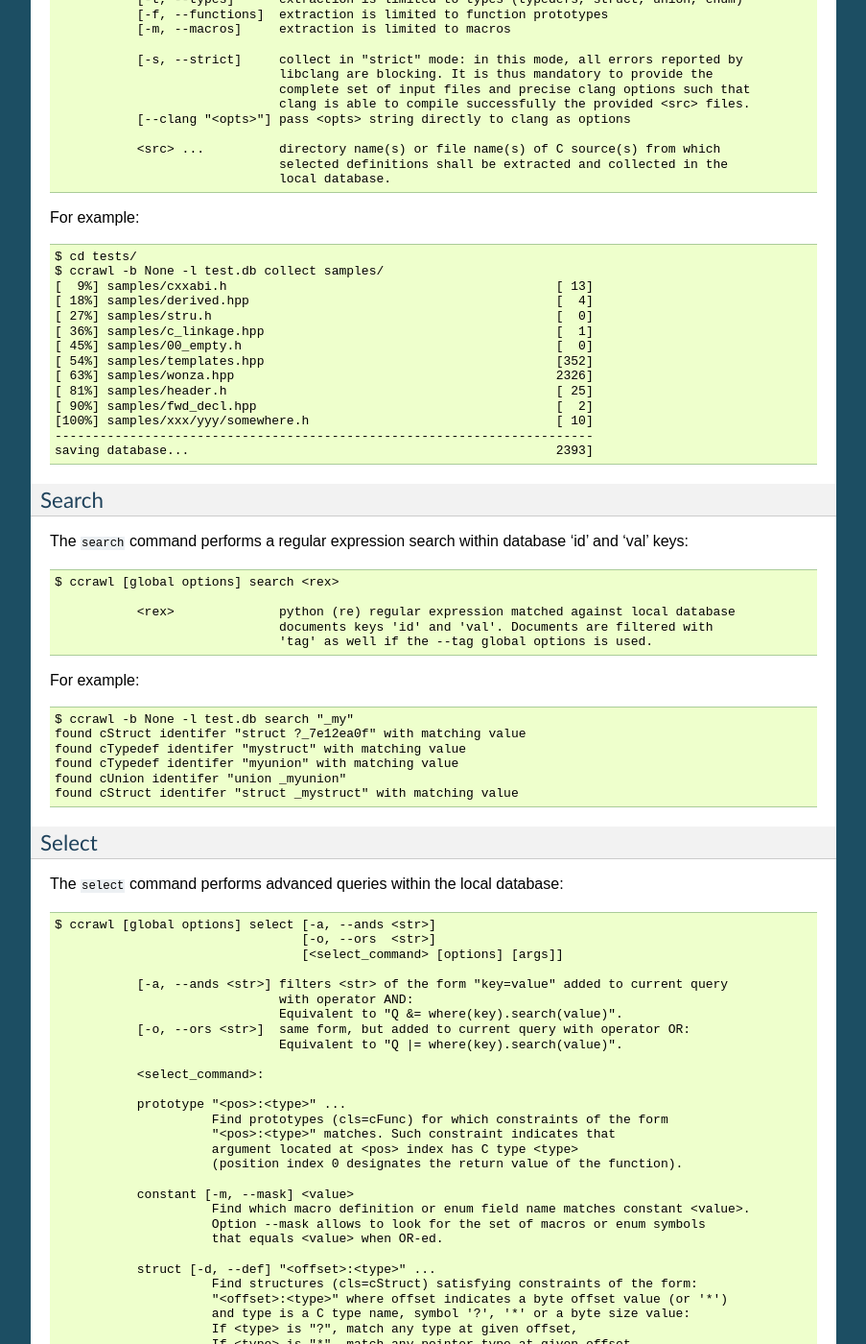
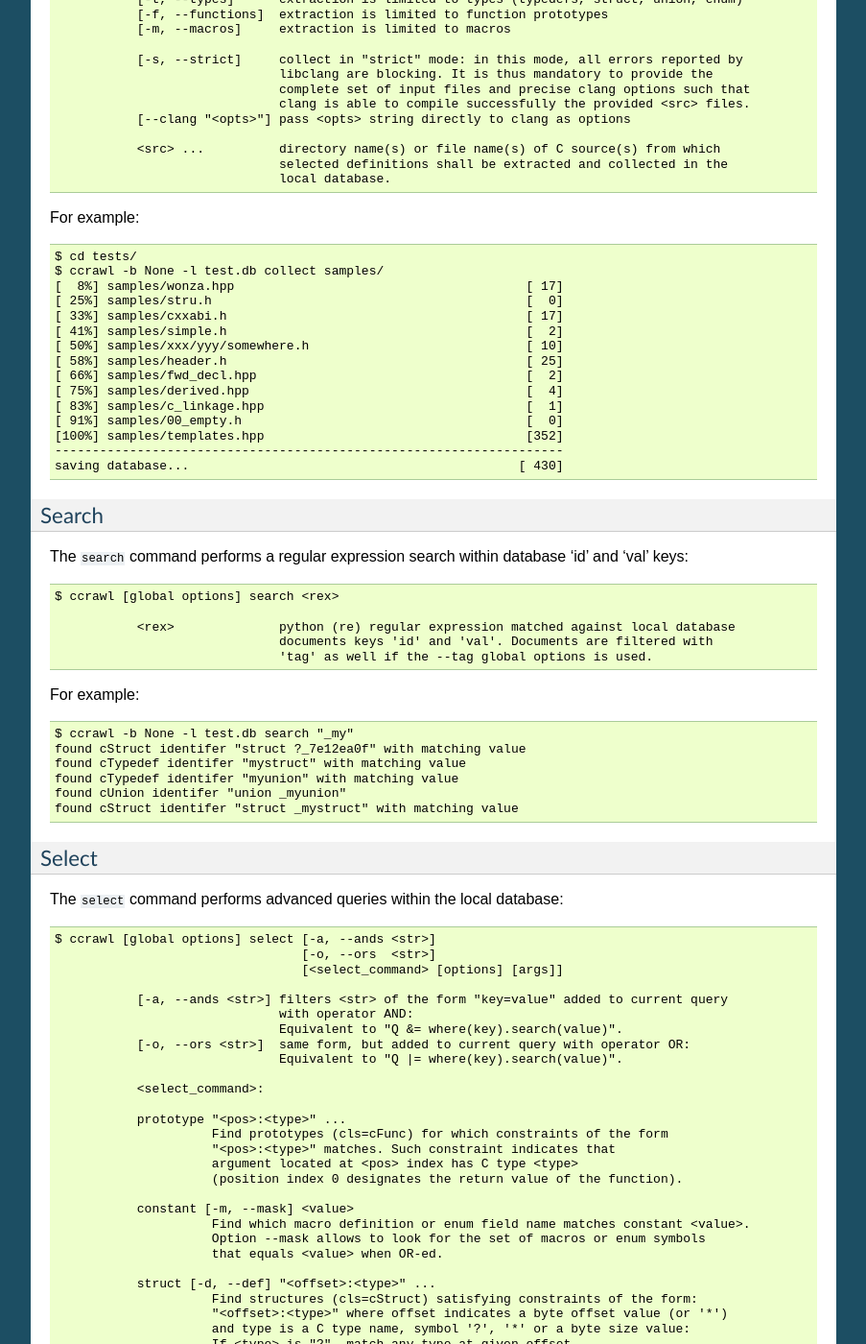
Before and after one commit to bdcht/ccrawl, a Sphinx documentation site: the page built from doc/usage.rst, in a window 1280 px wide and 1400 px high, scrolled down 1441 px. Shown: the whole window at 96% size, without its empty margins (198-1101 px from the left). Built offline with Sphinx 7.4.7, drawn with Linux system fonts in a browser that asks for light colours; pages that are not in the unit, such as notebooks, are missing from menus; some of the changed text lies outside the part shown.

Commit message:
fix info and update usage

```diff
--- a/doc/usage.rst
+++ b/doc/usage.rst
@@ -98,18 +98,19 @@ For example::
 
     $ cd tests/
     $ ccrawl -b None -l test.db collect samples/
-    [  9%] samples/cxxabi.h                                            [ 13]
-    [ 18%] samples/derived.hpp                                         [  4]
-    [ 27%] samples/stru.h                                              [  0]
-    [ 36%] samples/c_linkage.hpp                                       [  1]
-    [ 45%] samples/00_empty.h                                          [  0]
-    [ 54%] samples/templates.hpp                                       [352]
-    [ 63%] samples/wonza.hpp                                           2326]
-    [ 81%] samples/header.h                                            [ 25]
-    [ 90%] samples/fwd_decl.hpp                                        [  2]
-    [100%] samples/xxx/yyy/somewhere.h                                 [ 10]
-    ------------------------------------------------------------------------
-    saving database...                                                 2393]
+    [  8%] samples/wonza.hpp                                       [ 17]
+    [ 25%] samples/stru.h                                          [  0]
+    [ 33%] samples/cxxabi.h                                        [ 17]
+    [ 41%] samples/simple.h                                        [  2]
+    [ 50%] samples/xxx/yyy/somewhere.h                             [ 10]
+    [ 58%] samples/header.h                                        [ 25]
+    [ 66%] samples/fwd_decl.hpp                                    [  2]
+    [ 75%] samples/derived.hpp                                     [  4]
+    [ 83%] samples/c_linkage.hpp                                   [  1]
+    [ 91%] samples/00_empty.h                                      [  0]
+    [100%] samples/templates.hpp                                   [352]
+    --------------------------------------------------------------------
+    saving database...                                            [ 430]
 
 
 Search
```
Also changed, not shown: other parts of doc/usage.rst (+3 -3 lines), 1 other file.
